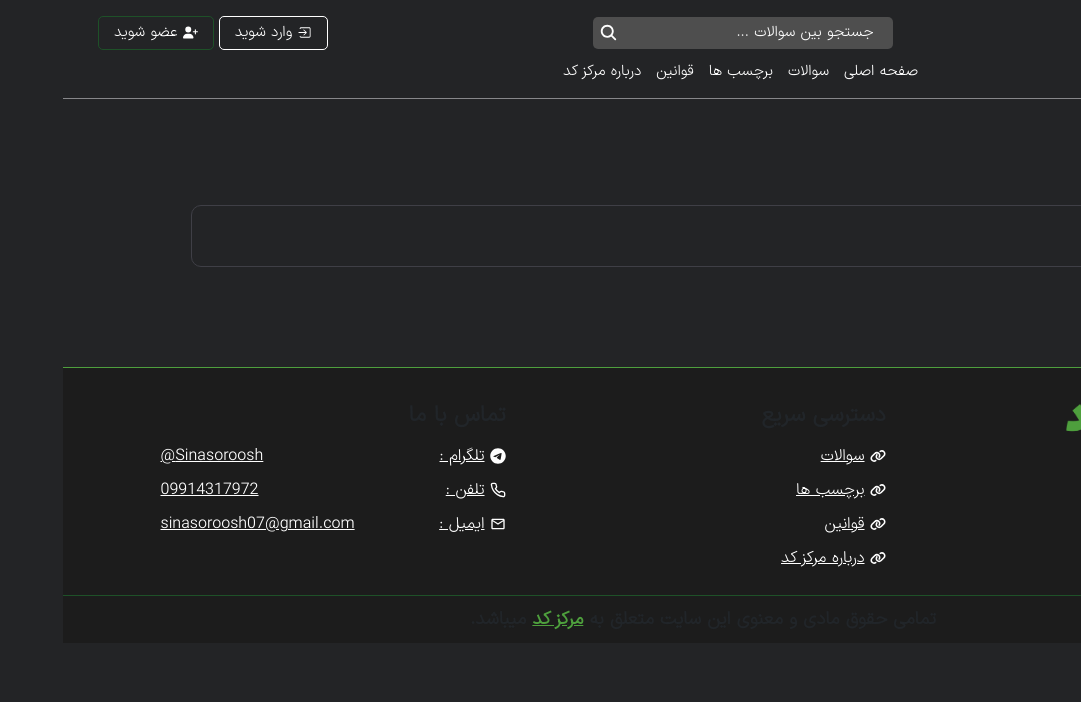
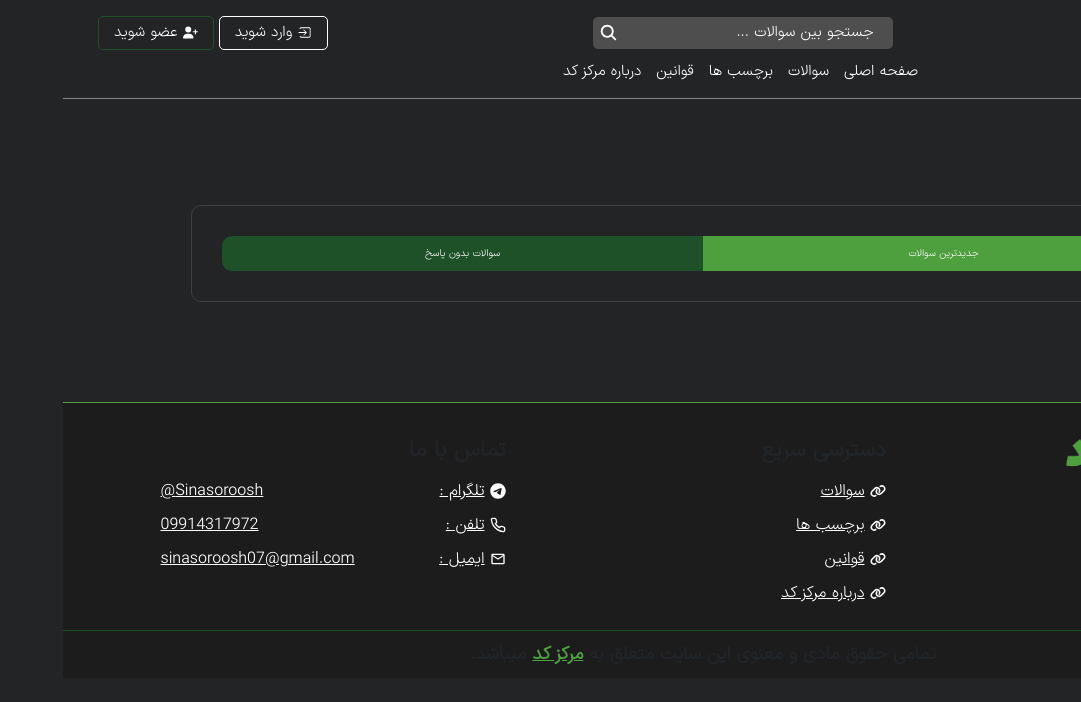
Before and after one commit to Sina-Soroosh/codeCentral, a Next.js app: page /questions in a window 1280 px wide. Shown: the top 702 px of the page, without its empty margins (199-1280 px from the left). Built offline with nearby package versions, Linux system fonts and the light colour scheme.

Commit message:
Coding Tab module

```diff
--- a/src/app/questions/page.tsx
+++ b/src/app/questions/page.tsx
@@ -1,15 +1,20 @@
 import React from "react";
 import { Metadata } from "next";
 import Main from "@/components/templates/Questions/Main/Main";
+import { SearchParams as SearchParamsType } from "@/types/SearchParams.types";
 
 export const metadata: Metadata = {
   title: "سوالات - مرکز کد",
 };
 
-function page() {
+type QuestionsProps = {
+  searchParams: SearchParamsType;
+};
+
+function page({ searchParams }: QuestionsProps) {
   return (
     <>
-      <Main />
+      <Main searchParams={searchParams} />
     </>
   );
 }
--- /dev/null
+++ b/src/components/modules/Tab/Tab.module.css
@@ -0,0 +1,26 @@
+.tab .content .buttons {
+    display: flex;
+    justify-content: center;
+}
+
+.tab .content .buttons .btn {
+    width: 100%;
+    background: #1E5128;
+    border: none;
+    color: #fff;
+    padding: 10px 0;
+    transition: .3s;
+}
+
+.tab .content .buttons .btn:hover,
+.tab .content .buttons .btn.active {
+    background-color: #4E9F3D;
+}
+
+.tab .content .buttons .btn:first-child {
+    border-radius: 0px 10px 10px 0;
+}
+
+.tab .content .buttons .btn:last-child {
+    border-radius: 10px 0 0 10px;
+}
--- /dev/null
+++ b/src/components/modules/Tab/Tab.tsx
@@ -0,0 +1,59 @@
+"use client";
+
+import React from "react";
+import styles from "./Tab.module.css";
+import { SearchParams as SearchParamsType } from "@/types/SearchParams.types";
+import { useRouter } from "next/navigation";
+
+type EnumTabs = "newest" | "unanswered";
+
+type TabProps = {
+  activeTab: EnumTabs;
+  path: `/${string}`;
+  searchParams: SearchParamsType;
+};
+
+function Tab({ activeTab, path, searchParams }: TabProps) {
+  const router = useRouter();
+
+  const changeTab = (tab: EnumTabs) => {
+    let searches = `tab=${tab}`;
+
+    for (const key in searchParams) {
+      if (key !== "tab") {
+        searches += `&${key}=${searchParams[key]}`;
+      }
+    }
+
+    router.push(`${path}?${searches}`);
+  };
+
+  return (
+    <>
+      <div className={styles.tab}>
+        <div className={styles.content}>
+          <div className={styles.buttons}>
+            <button
+              onClick={() => changeTab("newest")}
+              className={`${styles.btn} ${
+                activeTab === "newest" && styles.active
+              }`}
+            >
+              جدیدترین سوالات
+            </button>
+            <button
+              onClick={() => changeTab("unanswered")}
+              className={`${styles.btn} ${
+                activeTab === "unanswered" && styles.active
+              }`}
+            >
+              سوالات بدون پاسخ
+            </button>
+          </div>
+        </div>
+      </div>
+    </>
+  );
+}
+
+export default Tab;
--- a/src/components/templates/Questions/Main/Main.tsx
+++ b/src/components/templates/Questions/Main/Main.tsx
@@ -1,11 +1,25 @@
 import React from "react";
 import styles from "./Main.module.css";
+import Tab from "@/components/modules/Tab/Tab";
+import { SearchParams as SearchParamsType } from "@/types/SearchParams.types";
 
-function Main() {
+type MainProps = {
+  searchParams: SearchParamsType;
+};
+
+function Main({ searchParams }: MainProps) {
   return (
     <>
       <div className={styles.main}>
-        <div className={styles.content}></div>
+        <div className={styles.content}>
+          <Tab
+            activeTab={
+              searchParams?.tab === "unanswered" ? "unanswered" : "newest"
+            }
+            path="/questions"
+            searchParams={searchParams}
+          />
+        </div>
       </div>
     </>
   );
--- /dev/null
+++ b/src/types/SearchParams.types.ts
@@ -0,0 +1 @@
+export type SearchParams = { [property: string]: string };
```
